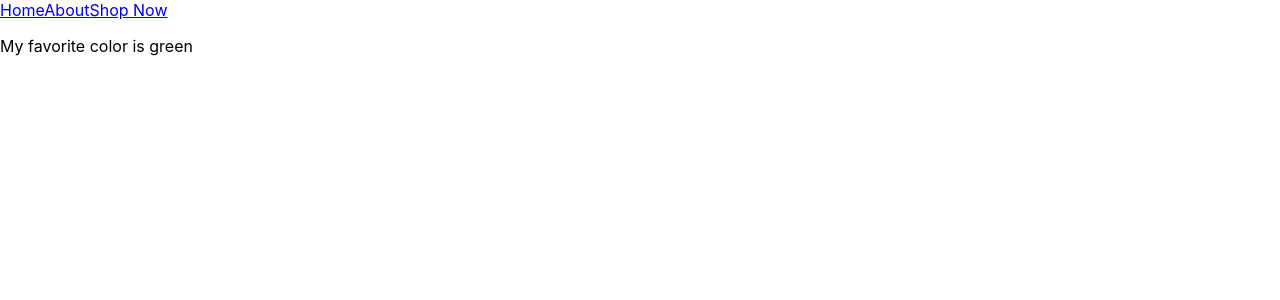
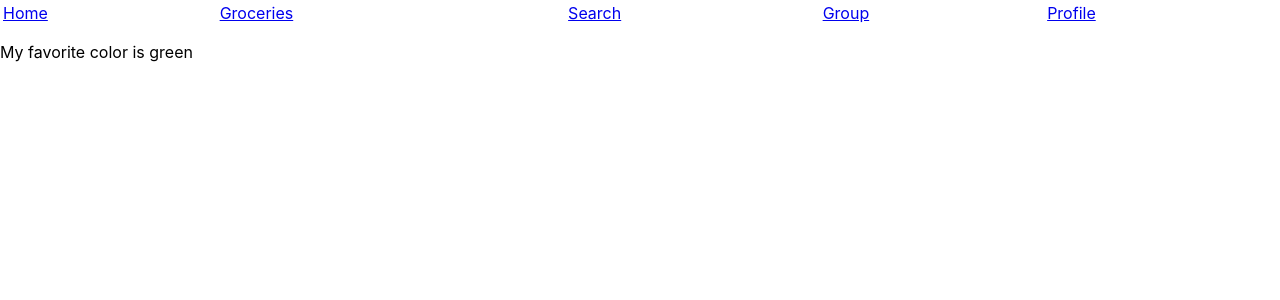
Before and after one commit to rcvalenteai/groceryprep-web-db, a React (Create React App) app: page / in a window 1280 px wide. Shown: the top 300 px of the page. Built offline with nearby package versions, Linux system fonts and the light colour scheme.

Commit message:
Navbar changes

```diff
--- a/src/App.js
+++ b/src/App.js
@@ -4,16 +4,22 @@ import React, { Component } from 'react';
 import { BrowserRouter, Route, Switch} from "react-router-dom";
 
 import Home from './pages/Home';
-import About from './pages/About';
-import Shop from './pages/Shop';
+import Profile from './pages/Profile';
+import SearchRecipe from './pages/SearchRecipe';
+import RecipeDetail from './pages/RecipeDetail';
+import Groceries from './pages/Groceries';
+import Group from "./pages/Group";
 
 function App() {
   return (
       <main>
         <Switch>
           <Route path={'/'} component={Home} exact/>
-          <Route path={"/about"} component={About}/>
-          <Route path={"/shop"} component={Shop}/>
+          <Route path={"/groceries"} component={Groceries}/>
+          <Route path={"/group"} component={Group}/>
+          <Route path={"/profile"} component={Profile}/>
+          <Route path={"/searchrecipe"} component={SearchRecipe}/>
+          <Route path={"/recipedetail"} conmponent={RecipeDetail}/>
           <Route component={Error}/>
         </Switch>
       </main>
--- a/src/components/NavBar.js
+++ b/src/components/NavBar.js
@@ -5,9 +5,15 @@ class NavBar extends React.Component {
     render() {
         return (
             <div>
-                <Link to={"/"}>Home</Link>
-                <Link to={"/about"}>About</Link>
-                <Link to={"/shop"}>Shop Now</Link>
+                <table style={{width: "100%"}}>
+                    <tr>
+                        <td><Link to={"/"}>Home</Link></td>
+                        <td><Link to={"/groceries"}>Groceries</Link></td>
+                        <td><Link to={"/searchrecipe"}>Search</Link></td>
+                        <td><Link to={"/group"}>Group</Link></td>
+                        <td><Link to={"/profile"}>Profile</Link></td>
+                    </tr>
+                </table>
             </div>
         )
     }
--- /dev/null
+++ b/src/pages/Groceries.js
@@ -0,0 +1,21 @@
+import React from 'react';
+import NavBar from "../components/NavBar";
+
+class Groceries extends React.Component {
+    constructor() {
+        super();
+        this.state = {color: 'green'};
+    }
+
+    render() {
+        return (
+            <div>
+                <NavBar/>
+                <h1>Groceries Page</h1>
+                <p>My favorite color is {this.state.color}</p>
+            </div>
+        )
+    }
+}
+
+export default Groceries;
--- a/src/pages/Shop.js
+++ b/src/pages/Group.js
@@ -1,20 +1,21 @@
 import React from 'react';
 import NavBar from "../components/NavBar";
 
-class Shop extends React.Component {
+class Group extends React.Component {
     constructor() {
         super();
-        this.state = {color: 'blue'};
+        this.state = {color: 'green'};
     }
 
     render() {
         return (
             <div>
                 <NavBar/>
+                <h1>Group Order Page</h1>
                 <p>My favorite color is {this.state.color}</p>
             </div>
         )
     }
 }
 
-export default Shop;
+export default Group;
--- a/src/pages/About.js
+++ b/src/pages/Profile.js
@@ -1,7 +1,7 @@
 import React from 'react';
 import NavBar from "../components/NavBar";
 
-class About extends React.Component {
+class Profile extends React.Component {
     constructor() {
         super();
         this.state =
@@ -24,6 +24,7 @@ class About extends React.Component {
         return (
             <div>
                 <NavBar/>
+                <h1>Profile Page</h1>
                 <p>My favorite color is {this.state.color}</p>
                 <button onClick={ () => this.isClicked()}>Click Me</button>
             </div>
@@ -31,4 +32,4 @@ class About extends React.Component {
     }
 }
 
-export default About;
+export default Profile;
--- /dev/null
+++ b/src/pages/RecipeDetail.js
@@ -0,0 +1,21 @@
+import React from 'react';
+import NavBar from "../components/NavBar";
+
+class RecipeDetail extends React.Component {
+    constructor() {
+        super();
+        this.state = {color: 'green'};
+    }
+
+    render() {
+        return (
+            <div>
+                <NavBar/>
+                <h1>Recipe Detail Page</h1>
+                <p>My favorite color is {this.state.color}</p>
+            </div>
+        )
+    }
+}
+
+export default RecipeDetail;
--- /dev/null
+++ b/src/pages/SearchRecipe.js
@@ -0,0 +1,21 @@
+import React from 'react';
+import NavBar from "../components/NavBar";
+
+class SearchRecipe extends React.Component {
+    constructor() {
+        super();
+        this.state = {color: 'blue'};
+    }
+
+    render() {
+        return (
+            <div>
+                <NavBar/>
+                <h1>Search Recipe Page</h1>
+                <p>My favorite color is {this.state.color}</p>
+            </div>
+        )
+    }
+}
+
+export default SearchRecipe;
```
